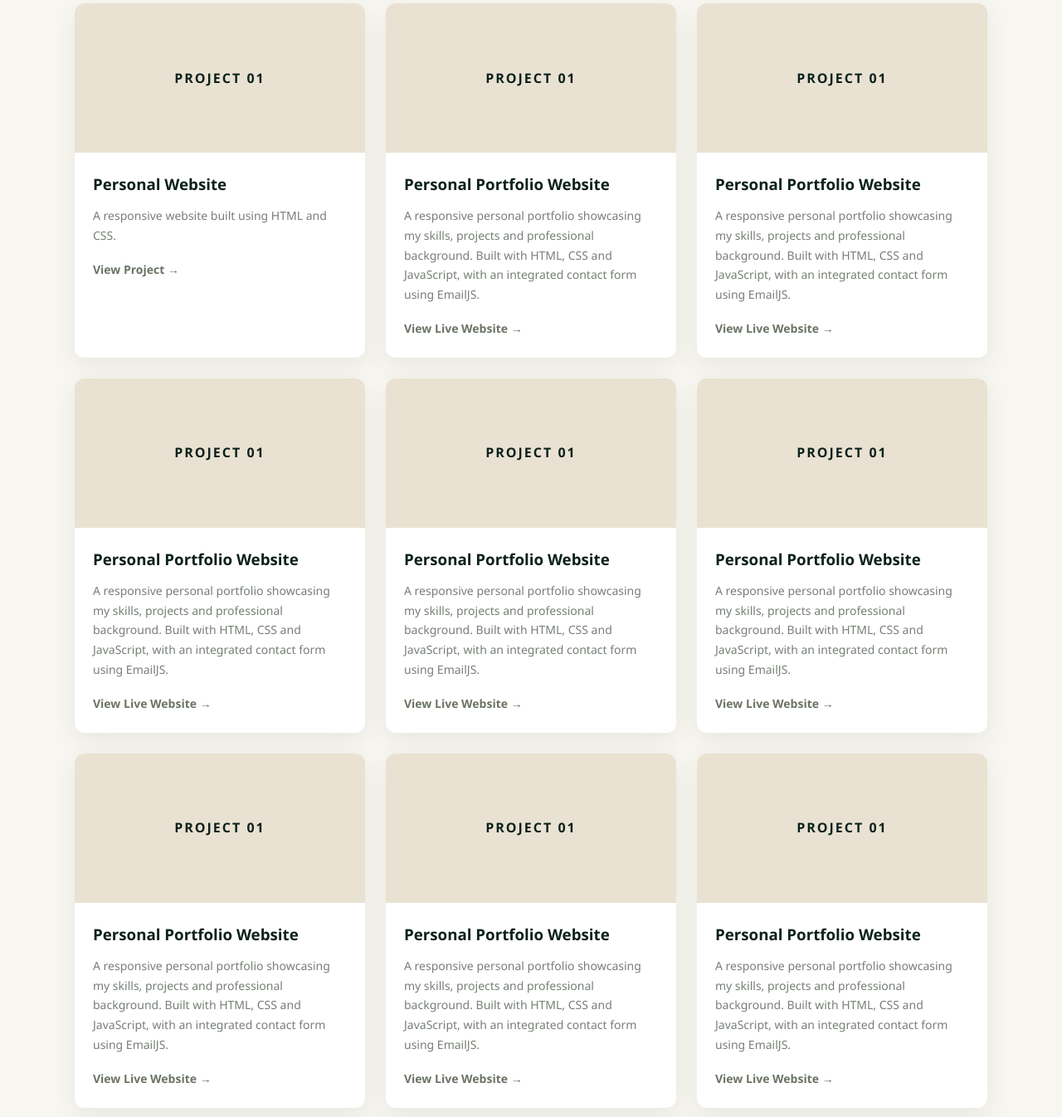
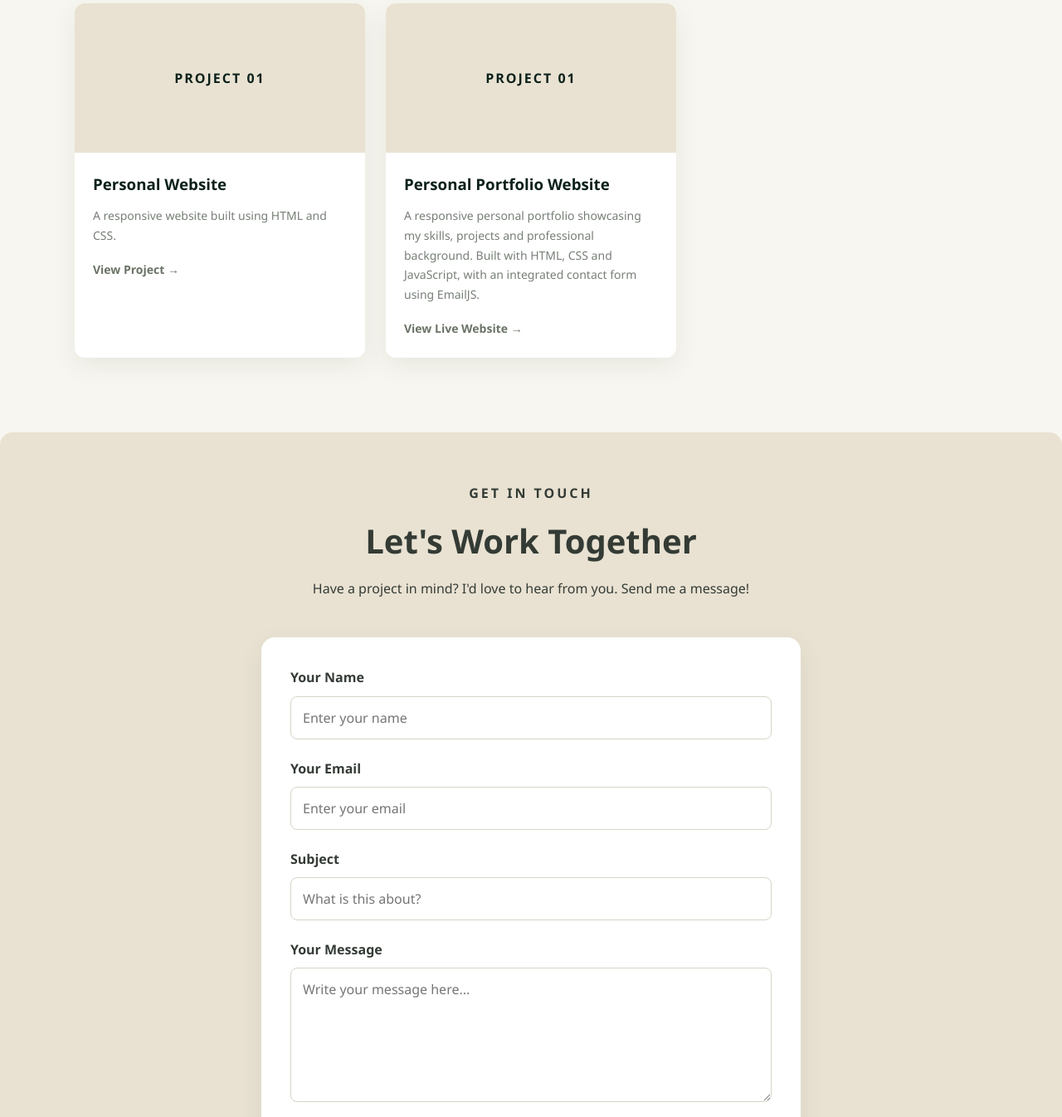
Before and after one commit to Lucracia93/earthy-portfolio, a plain HTML site: page index.html in a window 1280 px wide. Shown: the part 1774-3120 px from the top of the page at 83% size. Drawn offline with Linux system fonts and the light colour scheme; a script that the page names is missing.

Commit message:
Update index.html

```diff
--- a/index.html
+++ b/index.html
@@ -182,161 +182,7 @@
             View Live Website →
         </a>
     </div>
-</article><article class="project-card">
-    <div class="project-image">PROJECT 01</div>
 
-    <div class="project-info">
-        <h3>Personal Portfolio Website</h3>
-
-        <p>
-            A responsive personal portfolio showcasing my
-            skills, projects and professional background.
-            Built with HTML, CSS and JavaScript, with an
-            integrated contact form using EmailJS.
-        </p>
-
-        <a href="https://earthy-portfolio.netlify.app/"
-           target="_blank"
-           rel="noopener noreferrer">
-            View Live Website →
-        </a>
-    </div>
-</article><article class="project-card">
-    <div class="project-image">PROJECT 01</div>
-
-    <div class="project-info">
-        <h3>Personal Portfolio Website</h3>
-
-        <p>
-            A responsive personal portfolio showcasing my
-            skills, projects and professional background.
-            Built with HTML, CSS and JavaScript, with an
-            integrated contact form using EmailJS.
-        </p>
-
-        <a href="https://earthy-portfolio.netlify.app/"
-           target="_blank"
-           rel="noopener noreferrer">
-            View Live Website →
-        </a>
-    </div>
-</article><article class="project-card">
-    <div class="project-image">PROJECT 01</div>
-
-    <div class="project-info">
-        <h3>Personal Portfolio Website</h3>
-
-        <p>
-            A responsive personal portfolio showcasing my
-            skills, projects and professional background.
-            Built with HTML, CSS and JavaScript, with an
-            integrated contact form using EmailJS.
-        </p>
-
-        <a href="https://earthy-portfolio.netlify.app/"
-           target="_blank"
-           rel="noopener noreferrer">
-            View Live Website →
-        </a>
-    </div>
-</article><article class="project-card">
-    <div class="project-image">PROJECT 01</div>
-
-    <div class="project-info">
-        <h3>Personal Portfolio Website</h3>
-
-        <p>
-            A responsive personal portfolio showcasing my
-            skills, projects and professional background.
-            Built with HTML, CSS and JavaScript, with an
-            integrated contact form using EmailJS.
-        </p>
-
-        <a href="https://earthy-portfolio.netlify.app/"
-           target="_blank"
-           rel="noopener noreferrer">
-            View Live Website →
-        </a>
-    </div>
-</article><article class="project-card">
-    <div class="project-image">PROJECT 01</div>
-
-    <div class="project-info">
-        <h3>Personal Portfolio Website</h3>
-
-        <p>
-            A responsive personal portfolio showcasing my
-            skills, projects and professional background.
-            Built with HTML, CSS and JavaScript, with an
-            integrated contact form using EmailJS.
-        </p>
-
-        <a href="https://earthy-portfolio.netlify.app/"
-           target="_blank"
-           rel="noopener noreferrer">
-            View Live Website →
-        </a>
-    </div>
-</article><article class="project-card">
-    <div class="project-image">PROJECT 01</div>
-
-    <div class="project-info">
-        <h3>Personal Portfolio Website</h3>
-
-        <p>
-            A responsive personal portfolio showcasing my
-            skills, projects and professional background.
-            Built with HTML, CSS and JavaScript, with an
-            integrated contact form using EmailJS.
-        </p>
-
-        <a href="https://earthy-portfolio.netlify.app/"
-           target="_blank"
-           rel="noopener noreferrer">
-            View Live Website →
-        </a>
-    </div>
-</article><article class="project-card">
-    <div class="project-image">PROJECT 01</div>
-
-    <div class="project-info">
-        <h3>Personal Portfolio Website</h3>
-
-        <p>
-            A responsive personal portfolio showcasing my
-            skills, projects and professional background.
-            Built with HTML, CSS and JavaScript, with an
-            integrated contact form using EmailJS.
-        </p>
-
-        <a href="https://earthy-portfolio.netlify.app/"
-           target="_blank"
-           rel="noopener noreferrer">
-            View Live Website →
-        </a>
-    </div>
-</article><article class="project-card">
-    <div class="project-image">PROJECT 01</div>
-
-    <div class="project-info">
-        <h3>Personal Portfolio Website</h3>
-
-        <p>
-            A responsive personal portfolio showcasing my
-            skills, projects and professional background.
-            Built with HTML, CSS and JavaScript, with an
-            integrated contact form using EmailJS.
-        </p>
-
-        <a href="https://earthy-portfolio.netlify.app/"
-           target="_blank"
-           rel="noopener noreferrer">
-            View Live Website →
-        </a>
-    </div>
-</article>
-
-            </div>
         </section>
 
         <!-- Contact Section -->
```
